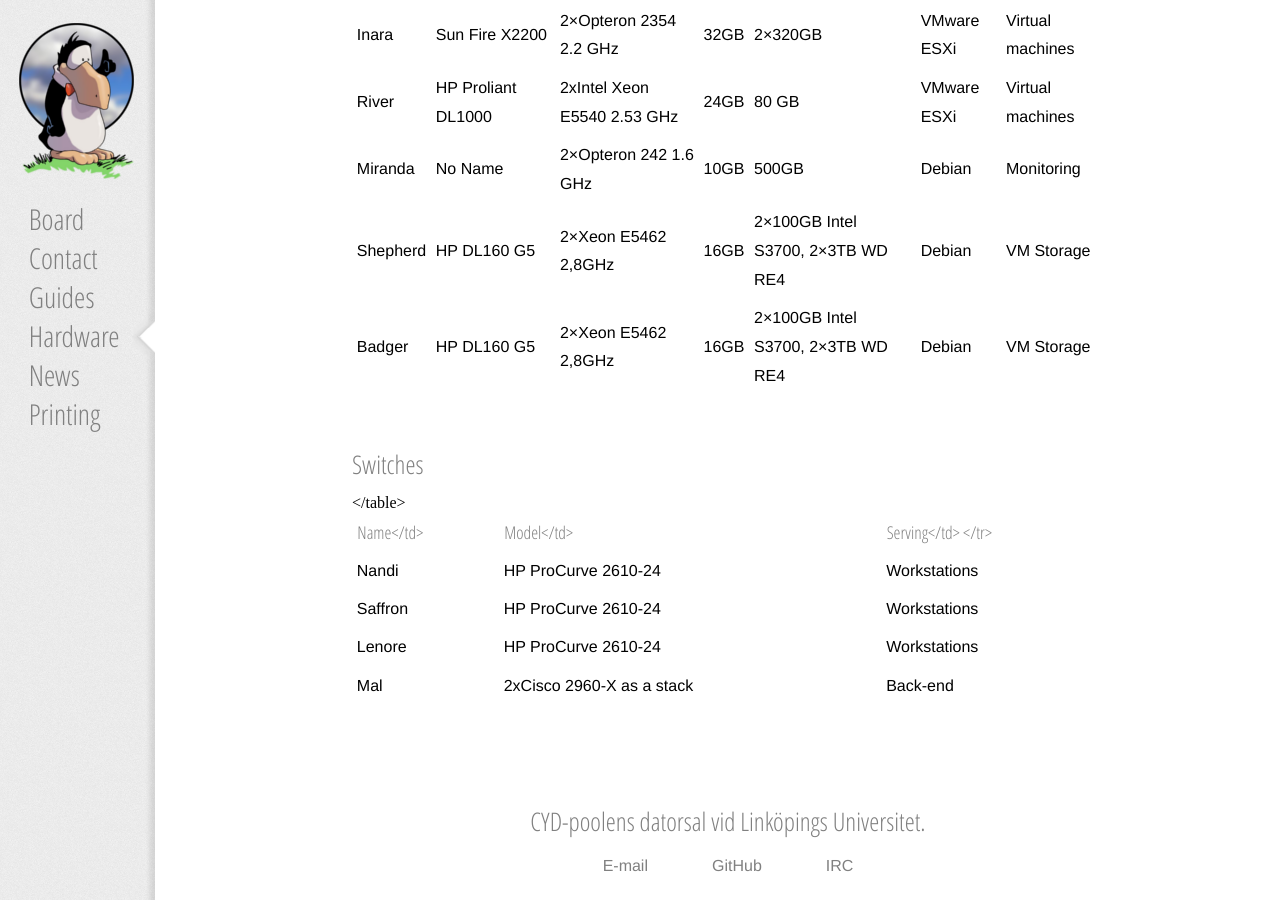
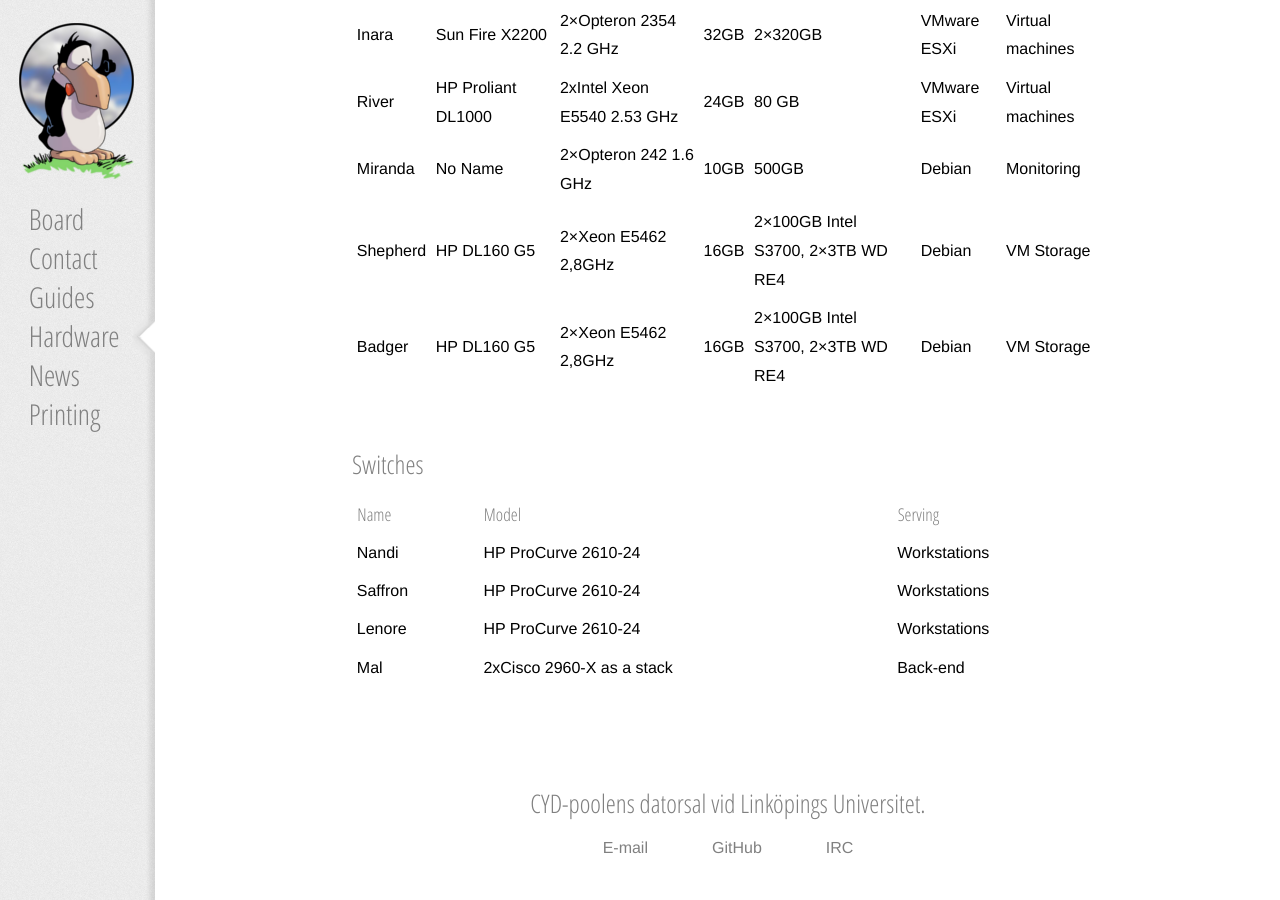
Before and after one commit to CYD-poolen/cyd.liu.se, a Jekyll site: the page built from Hardware.md, in a window 1280 px wide and 900 px high, scrolled down 685 px. Built offline with Jekyll 4.4.1, drawn with Linux system fonts in a browser that asks for light colours.

Commit message:
fixed the switches table formating

```diff
--- a/Hardware.md
+++ b/Hardware.md
@@ -119,31 +119,34 @@
 
 ## Switches
 
-
 <table>
   <thead>
-    <th>Name</td>
-    <th>Model</td>
-    <th>Serving</td>
-  </tr>
-  <tr>
-    <td>Nandi</td>
-    <td>HP ProCurve 2610-24 </td>
-   <td>Workstations</td>
-  </tr>
-  <tr>
-    <td>Saffron</td>
-    <td>HP ProCurve 2610-24 </td>
-    <td>Workstations</td>
-  </tr>
-  <tr>
-    <td>Lenore</td>
-    <td>HP ProCurve 2610-24 </td>
-    <td>Workstations</td>
-  </tr>
-  <tr>
-    <td>Mal</td>
-    <td>2xCisco 2960-X as a stack</td>
-    <td>Back-end</td>
-  </tr>
+    <tr>
+      <th>Name</th>
+      <th>Model</th>
+      <th>Serving</th>
+    </tr>
+  </thead>
+  <tbody>
+    <tr>
+      <td>Nandi</td>
+      <td>HP ProCurve 2610-24 </td>
+      <td>Workstations</td>
+    </tr>
+    <tr>
+      <td>Saffron</td>
+      <td>HP ProCurve 2610-24 </td>
+      <td>Workstations</td>
+    </tr>
+    <tr>
+      <td>Lenore</td>
+      <td>HP ProCurve 2610-24 </td>
+      <td>Workstations</td>
+    </tr>
+    <tr>
+      <td>Mal</td>
+      <td>2xCisco 2960-X as a stack</td>
+      <td>Back-end</td>
+    </tr>
+  </tbody>
 </table>
```
